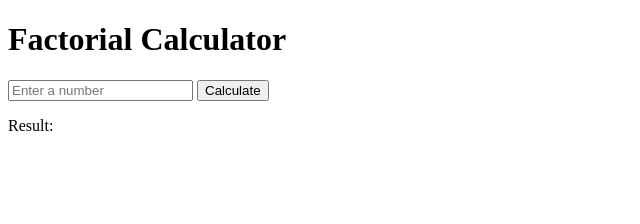
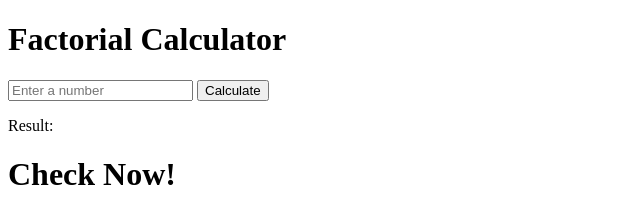
Before and after one commit to SabariKameswaran/Wasm-Project, a plain HTML site: page index.html in a window 1280 px wide. Shown: the whole page, without its empty margins (0-640 px from the left). Drawn offline with Linux system fonts and the light colour scheme.

Commit message:
text in index

```diff
--- a/index.html
+++ b/index.html
@@ -9,5 +9,6 @@
     <button onclick="calculateFactorial()">Calculate</button>
     <p>Result: <span id="result"></span></p>
     <script src="./bootstrap.js"></script>
+    <h1>Check Now!</h1>
 </body>
 </html>
```
